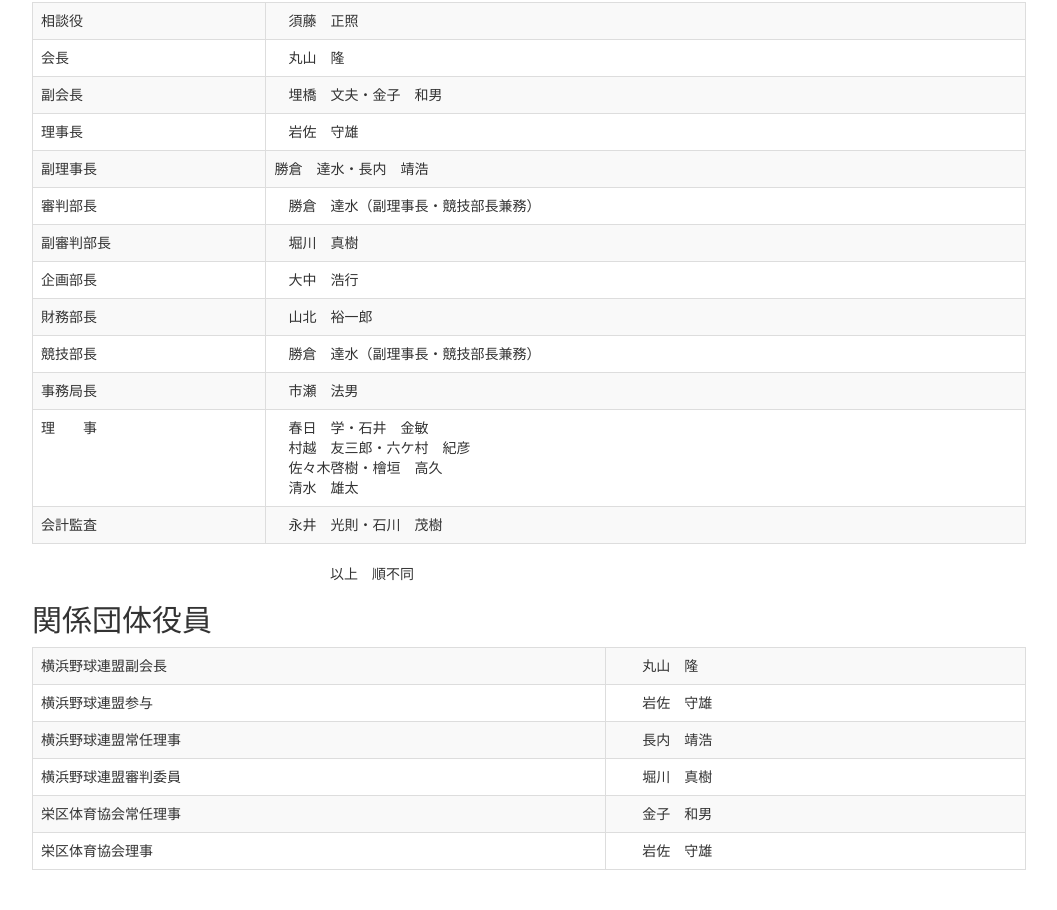
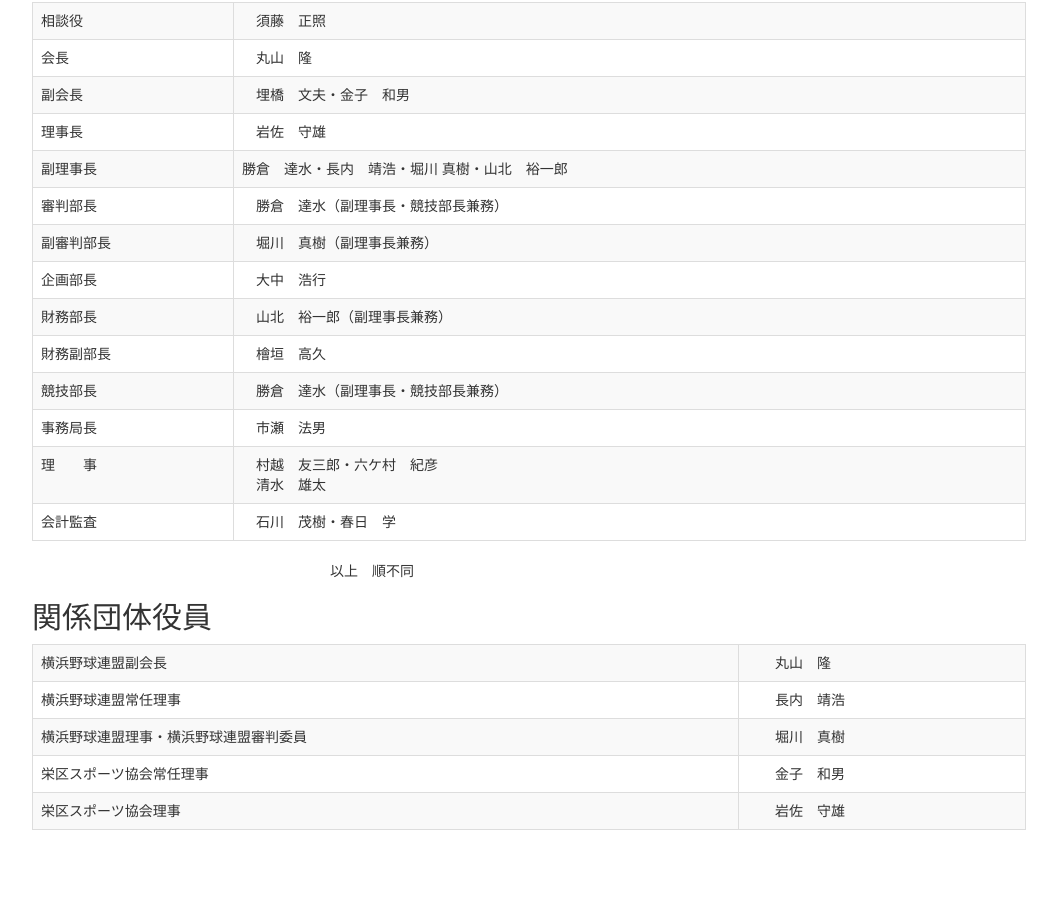
Before and after one commit to sakae-baseball/sakae-baseball-public, a website: page app/yakuin.html in a window 1280 px wide. Shown: the part 170-1080 px from the top of the page, without its empty margins (111-1168 px from the left). After the commit the page ends 1040 px from the top, so only its background shows below. Drawn offline with nearby package versions, Linux system fonts and the light colour scheme; files that its build step writes are made by us from their sources; files whose address does not match are found by name.

Commit message:
役員名簿を2025～2026年度に更新し、役職者情報を追加・修正しました

```diff
--- a/app/yakuin.html
+++ b/app/yakuin.html
@@ -81,7 +81,7 @@
 
   <div class="container">
 
-    <h1><img alt="栄区野球協会" src="pics/bannar.gif">2023～2024年度栄区野球協会役員名簿</h1>
+    <h1><img alt="栄区野球協会" src="pics/bannar.gif">2025～2026年度栄区野球協会役員名簿</h1>
 
     <TABLE class="table table-striped table-bordered">
 
@@ -104,7 +104,7 @@
       </TR>
       <TR>
         <TD>副理事長</TD>
-        <TD>勝倉　達水・長内　靖浩</TD>
+        <TD>勝倉　達水・長内　靖浩・堀川 真樹・山北　裕一郎</TD>
       </TR>
       <TR>
         <TD>審判部長</TD>
@@ -112,7 +112,7 @@
       </TR>
       <TR>
         <TD>副審判部長</TD>
-        <TD>　堀川　真樹</TD>
+        <TD>　堀川　真樹（副理事長兼務）</TD>
       </TR>
       <TR>
         <TD>企画部長</TD>
@@ -120,7 +120,11 @@
       </TR>
       <TR>
         <TD>財務部長</TD>
-        <TD>　山北　裕一郎</TD>
+        <TD>　山北　裕一郎（副理事長兼務）</TD>
+      </TR>
+      <TR>
+        <TD>財務副部長</TD>
+        <TD>　檜垣　高久</TD>
       </TR>
       <TR>
         <TD>競技部長</TD>
@@ -134,15 +138,13 @@
         <TD>理　　事
         </TD>
         <TD>
-          　春日　学・石井　金敏<BR>
           　村越　友三郎・六ケ村　紀彦<BR>
-          　佐々木啓樹・檜垣　高久<br>
           　清水　雄太
         </TD>
       </TR>
       <TR>
         <TD>会計監査</TD>
-        <TD>　永井　光則・石川　茂樹</TD>
+        <TD>　石川　茂樹・春日　学</TD>
       </TR>
       </TBODY></TABLE>
     <DIV>　　　　　　　　　　　　　　　　　　　　　 以上　順不同</DIV>
@@ -154,23 +156,19 @@
         <TD>　　丸山　隆</TD>
       </TR>
       <TR>
-        <TD>横浜野球連盟参与</TD>
-        <TD>　　岩佐　守雄</TD>
-      </TR>
-      <TR>
         <TD>横浜野球連盟常任理事</TD>
         <TD>　　長内　靖浩</TD>
       </TR>
       <TR>
-        <TD>横浜野球連盟審判委員</TD>
+        <TD>横浜野球連盟理事・横浜野球連盟審判委員</TD>
         <TD>　　堀川　真樹</TD>
       </TR>
       <TR>
-        <TD>栄区体育協会常任理事</TD>
+        <TD>栄区スポーツ協会常任理事</TD>
         <TD>　　金子　和男</TD>
       </TR>
       <TR>
-        <TD>栄区体育協会理事</TD>
+        <TD>栄区スポーツ協会理事</TD>
         <TD>　　岩佐　守雄</TD>
       </TR>
       </TBODY></TABLE>
```
